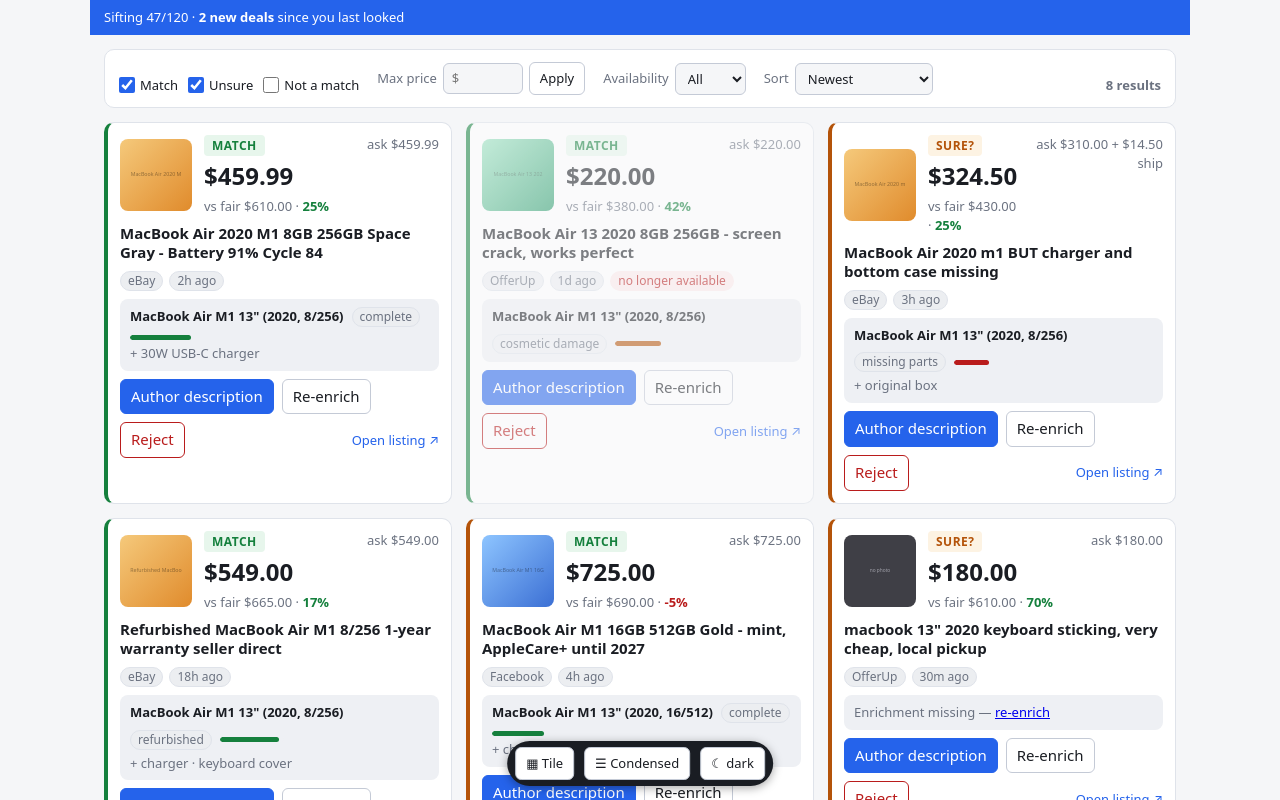
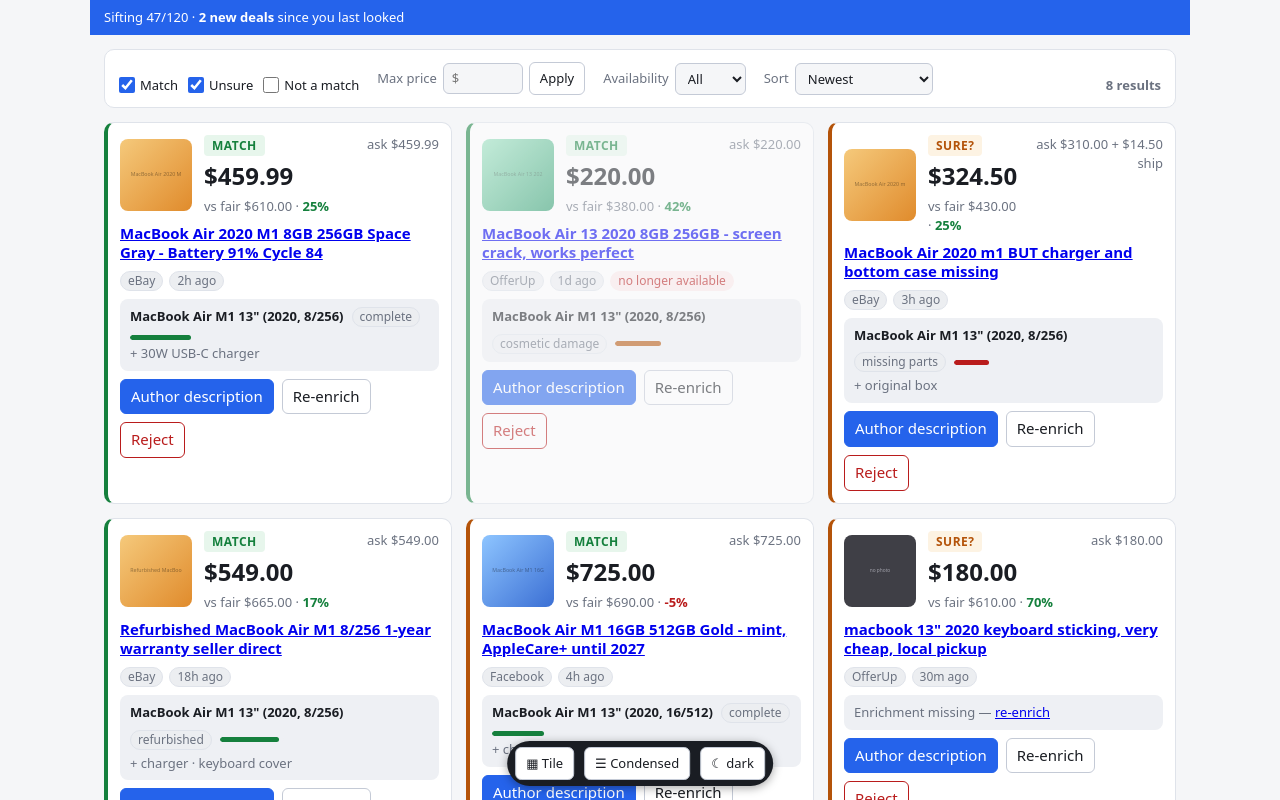
Before and after one commit to jbold569/boldtrader, a React (Vite) app in the folder prototypes/: page / in a window 1280 px wide. Shown: the top 800 px of the page. Built offline with nearby package versions, Linux system fonts and the light colour scheme.

Commit message:
Tile view: title becomes listing hyperlink; drop Open listing action (#34)

```diff
--- a/prototypes/src/TileView.tsx
+++ b/prototypes/src/TileView.tsx
@@ -1,8 +1,9 @@
 // Tile view — verdict-first cards (the look from variant A), in a responsive
 // tile grid. Every tile: verdict + effective-vs-fair math as the headline,
-// photo thumb, Enrichment tinted section, per-card actions at the foot.
+// photo thumb, Enrichment tinted section, actions at the foot.
 // Dead listings are visibly dimmed. Filtering/sorting lives in the shared
 // FilterBar above; this view only renders what it's given.
+// The title is the listing hyperlink — no separate "Open listing" action.
 
 import { money, pct, postedLabel, type ResultListing } from "./data";
 import { VERDICT_LABEL, confidenceColor } from "./theme";
@@ -70,7 +71,9 @@
                 {r.shipping > 0 && ` + ${money(r.shipping)} ship`}
               </div>
             </div>
-            <h3 className="tl-title">{r.title}</h3>
+            <h3 className="tl-title">
+              <a href={r.url}>{r.title}</a>
+            </h3>
             <div className="tl-meta">
               <span className="chip">{r.marketplace}</span>
               <span className="chip">{postedLabel(r.posted_minutes)}</span>
@@ -114,9 +117,6 @@
               <button className="tl-primary">Author description</button>
               <button>Re-enrich</button>
               <button className="tl-reject">Reject</button>
-              <a className="tl-open" href={r.url}>
-                Open listing ↗
-              </a>
             </div>
           </article>
         );
```
